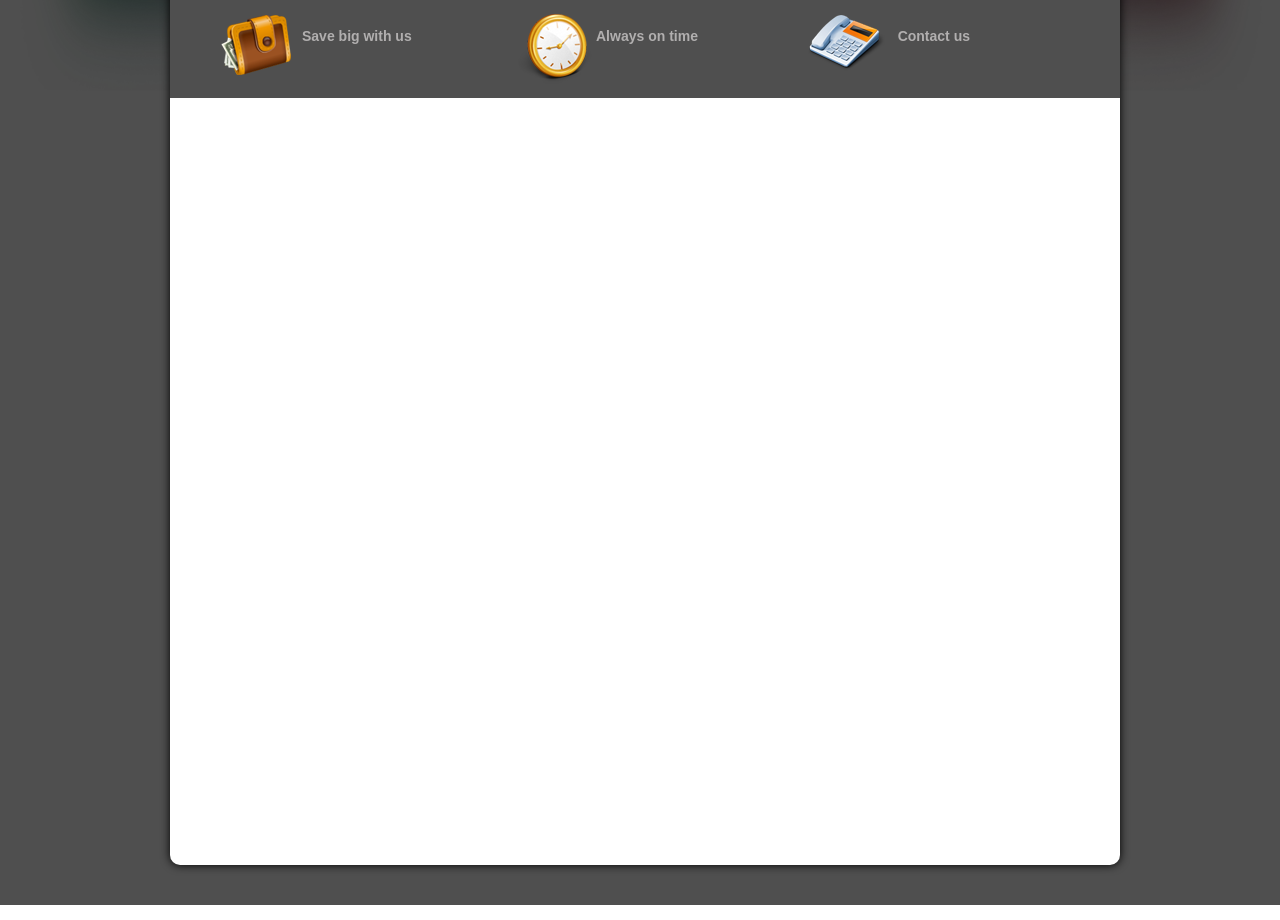
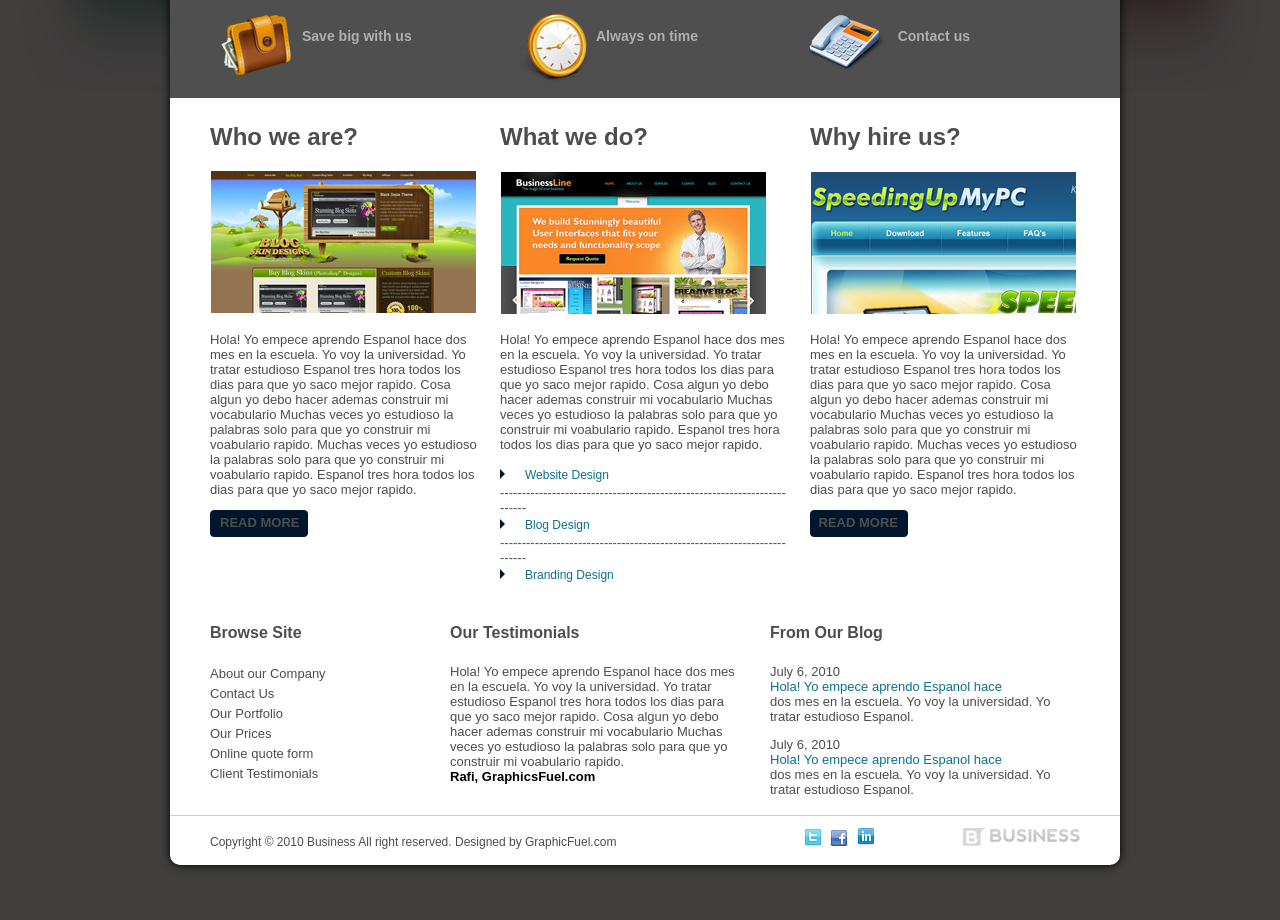
Before and after one commit to Arvey18/Exercise3, a plain HTML site: page index.html in a window 1280 px wide. Shown: the part 515-1435 px from the top of the page. Drawn offline with Linux system fonts and the light colour scheme.

Commit message:
Homepage is done.

```diff
--- a/CSS/style.css
+++ b/CSS/style.css
@@ -2,7 +2,7 @@ body{
 
 	margin: 0 auto;
 	padding: 0;
-	background: url('../Resources/Background.png') no-repeat;
+	background-color: #413E3E;
 	width: auto;
 	height: 1420px;
 	position: relative;
@@ -36,7 +36,6 @@ body{
 #navigation{
 
 	width: auto;
-
 	height: 100px;
 	position: relative;
 
@@ -82,19 +81,27 @@ body{
 #navigationMenu ul{
 
 	list-style: none;
-	text-decoration: none;
+
 
 }
 
 #navigationMenu ul li{
 
-	color: #999595;
+
 	display: inline-block;
 	font-family: sans-serif;
 	font-weight: normal;
 	font-size: 16px;
 	margin-left: 55px;
 	text-shadow: 0px 1px 0px black;
+	font-weight: bold;
+
+}
+
+#navigationMenu a{
+
+	text-decoration: none;
+	color: #D3CCCC;
 
 }
 
@@ -302,3 +309,179 @@ body{
 	right: 150px;
 
 }
+
+#webQuestions{
+
+	position: relative;
+	width: auto;
+	height: 500px;
+	margin-left: 40px;
+	margin-right: 40px;
+	font-size: 13px;
+	color: #4D4D4D;
+
+}
+
+#whoQ{
+
+	float: left;
+	width: 270px;
+	height: auto;
+	margin-right: 20px;
+}
+
+.questions{
+	color: #4D4D4D;
+	font-size: 24px;
+}
+
+#rmButtonText{
+
+	position: absolute;
+	font-weight: bold;
+	padding-top: 5px;
+	left: 10px;
+}
+
+#whatQ{
+
+	float: left;
+	width: 290px;
+	height: auto;
+
+}
+
+
+
+#whyQ{
+
+	float: left;
+	width: 270px;
+	height: auto;
+	margin-left: 20px;
+
+}
+
+#rmButtonTextWhyQ{
+
+	position: absolute;
+	font-weight: bold;
+	padding-top: 5px;
+	right: 182px;
+
+}
+
+#whatQLinks span{
+
+	padding-left: 20px;
+	line-height: 20px;
+	color: #0D708F;
+	font-size: 12px;
+
+}
+
+#webExtraInfo{
+
+	margin-left: 40px;
+	margin-right: 40px;
+	height: 212px;
+	width: auto;
+	position: relative;
+}
+
+#footer{
+
+	width: auto;
+	height: 50px;
+	position: relative;
+	border-top: 1px solid #CCCCCC;
+	font-size: 12px;
+	color: #4D4D4D;
+}
+
+#footerContent{
+
+	margin-left: 40px;
+	margin-right: 40px;
+	line-height: 25px;
+}
+
+.icons{
+
+	padding-left: 5px;
+}
+
+#footerContent span{
+
+	margin-right: 180px;
+
+}
+
+#bLogo2{
+
+
+	position: absolute;
+	right: 40px;
+}
+
+#browseSite{
+
+	float: left;
+	width: 240px;
+	height: auto;
+	color: #4D4D4D;
+}
+#browseSite p{
+
+
+	font-size: 13px;
+	line-height: 20px;
+}
+
+#testimonials{
+
+	float: left;
+	width: 290px;
+	height: auto;
+	color: #4D4D4D;
+	margin-right: 30px;
+}
+
+#testimonials p{
+
+	font-size: 13px;
+
+}
+#testimonials b{
+
+	color: black;
+}
+
+#blog{
+
+	float: left;
+	width: 310px;
+	height: auto;
+	color: #4D4D4D;
+}
+
+#blog p{
+
+	font-size: 13px;
+
+}
+
+#blog span{
+
+	color: #0D708F;
+}
+
+#activeNav{
+
+	background: #413E3E;
+	width: 56px;
+	height: 24px;
+	padding-left: 12px;
+	padding-top: 5px;
+	border-radius: 10px;
+}
--- a/index.html
+++ b/index.html
@@ -21,11 +21,11 @@
 
 				<div id="navigationMenu">
 					<ul>
-						<li>Home</li>
-						<li>About</li>
-						<li>Services</li>
-						<li>Portfolio</li>
-						<li>Contact</li>
+						<li id="activeNav"><a href="index.html">Home</a></li>
+						<li><a href="">About</a></li>
+						<li><a href="">Services</a></li>
+						<li><a href="">Portfolio</a></li>
+						<li><a href="">Contact</a></li>
 					</ul>
 				</div>
 
@@ -55,7 +55,7 @@
 						</div>
 
 						<div id="businessMotto">
-							<p><h2> We have what it takes to <span>take your website to the</span><span id="capsMotto">NEW HEIGHT OF SUCCESS</span></h2>	</p>
+							<p><h2> We have what it takes to <span>take your website to the</span><span id="capsMotto">NEW HEIGHT OF SUCCESS</span></h2></p>
 						</div>
 
 						<div id="button">
@@ -67,6 +67,7 @@
 					</div>
 
 			</div>
+
 			<div id="bottomContent">
 					<img id="wallet" src="../Resources/wallet.png">
 					<h4 id="walletText">Save big with us</h4>
@@ -74,10 +75,87 @@
 					<h4 id="clockText">Always on time</h4>
 					<img id="telephone" src="../Resources/telephone.png">
 					<h4 id="telephoneText">Contact us</h4>
+			</div>
 
+			<div id="webQuestions">
+
+				<div id="whoQ">
+					<h2 class="questions"> Who we are? </h2>
+					<img id="whoQImage" src="../Resources/pic2.png">
+					<p>Hola! Yo empece aprendo Espanol hace dos mes en la escuela. Yo voy la universidad. Yo tratar estudioso Espanol tres hora todos los dias para que yo saco mejor rapido. Cosa algun yo debo hacer ademas construir mi vocabulario Muchas veces yo estudioso la palabras solo para que yo construir mi voabulario rapido. Muchas veces yo estudioso la palabras solo para que yo construir mi voabulario rapido. Espanol tres hora todos los dias para que yo saco mejor rapido.</p>
+					<span id="rmButtonText">READ MORE</span>
+					<img class="readMoreButton" src="../Resources/readmorebutton.png">
+				</div>
+
+				<div id="whatQ">
+					<h2 class="questions"> What we do? </h2>
+					<img id="whatQImage" src="../Resources/pic3.png">
+					<p>Hola! Yo empece aprendo Espanol hace dos mes en la escuela. Yo voy la universidad. Yo tratar estudioso Espanol tres hora todos los dias para que yo saco mejor rapido. Cosa algun yo debo hacer ademas construir mi vocabulario Muchas veces yo estudioso la palabras solo para que yo construir mi voabulario rapido.  Espanol tres hora todos los dias para que yo saco mejor rapido.</p>
+
+						<div id="whatQLinks">
+						  <p><img class="mini-arrow" src="../Resources/miniarrow.png"><span>Website Design</span><br/>------------------------------------------------------------------------<br/>
+							<img class="mini-arrow" src="../Resources/miniarrow.png"><span>Blog Design</span><br/>------------------------------------------------------------------------<br/>
+							<img class="mini-arrow" src="../Resources/miniarrow.png"><span>Branding Design</span><br/></p>
+						</div>
+
+				</div>
+
+				<div id="whyQ">
+					<h2 class="questions"> Why hire us? </h2>
+					<img id="whyQImage" src="../Resources/pic4.png">
+					<p>Hola! Yo empece aprendo Espanol hace dos mes en la escuela. Yo voy la universidad. Yo tratar estudioso Espanol tres hora todos los dias para que yo saco mejor rapido. Cosa algun yo debo hacer ademas construir mi vocabulario Muchas veces yo estudioso la palabras solo para que yo construir mi voabulario rapido. Muchas veces yo estudioso la palabras solo para que yo construir mi voabulario rapido. Espanol tres hora todos los dias para que yo saco mejor rapido.</p>
+					<span id="rmButtonTextWhyQ">READ MORE</span>
+					<img class="readMoreButton" src="../Resources/readmorebutton.png">
+				</div>
 
 			</div>
 
+			<div id="webExtraInfo">
+
+				<div id="browseSite">
+					<h4 class="extraInfoTitle">Browse Site</h4>
+					<p>
+						About our Company<br/>
+						Contact Us<br/>
+						Our Portfolio<br/>
+						Our Prices<br/>
+						Online quote form<br/>
+						Client Testimonials
+					</p>
+				</div>
+
+				<div id="testimonials">
+					<h4 class="extraInfoTitle">Our Testimonials</h4>
+					<p>
+						Hola! Yo empece aprendo Espanol hace dos mes en la escuela. Yo voy la universidad. Yo tratar estudioso Espanol tres hora todos los dias para que yo saco mejor rapido. Cosa algun yo debo hacer ademas construir mi vocabulario Muchas veces yo estudioso la palabras solo para que yo construir mi voabulario rapido.<br/>
+						<b>Rafi, GraphicsFuel.com</b>
+					</p>
+				</div>
+				<div id="blog">
+					<h4 class="extraInfoTitle">From Our Blog</h4>
+					<p>
+						July 6, 2010<br/>
+						<span>Hola! Yo empece aprendo Espanol hace</span><br/> dos mes en la escuela. Yo voy la universidad. Yo tratar estudioso Espanol.
+					</p>
+
+					<p>
+					July 6, 2010<br/>
+					<span>Hola! Yo empece aprendo Espanol hace</span><br/> dos mes en la escuela. Yo voy la universidad. Yo tratar estudioso Espanol.
+					</p>
+				</div>
+
+			</div>
+			<div id="footer">
+
+				<div id="footerContent">
+					<p><span>Copyright &copy; 2010 Business All right reserved. Designed by GraphicFuel.com</span>
+					<img class="icons" src="../Resources/twitter.png">
+					<img class="icons" src="../Resources/facebook.png">
+					<img class="icons" src="../Resources/in.png">
+					<img id="bLogo2" src="../Resources/blogo2.png"></p>
+				</div>
+
+			</div>
 
 
 		</div>
--- a/style.css
+++ /dev/null
@@ -1,8 +0,0 @@
-body{
-
-	margin: 0;
-	padding: 0;
-	background: #CCCCCC;
-	width: 1600px;
-	height: 1420px;
-}
```
Also changed, not shown: Resources/blogo2.png (added), Resources/facebook.png (added), Resources/in.png (added), Resources/miniarrow.png (added), Resources/pic2.png (added), Resources/pic3.png (added), Resources/pic4.png (added), Resources/readmorebutton.png (added), Resources/twitter.png (added).
